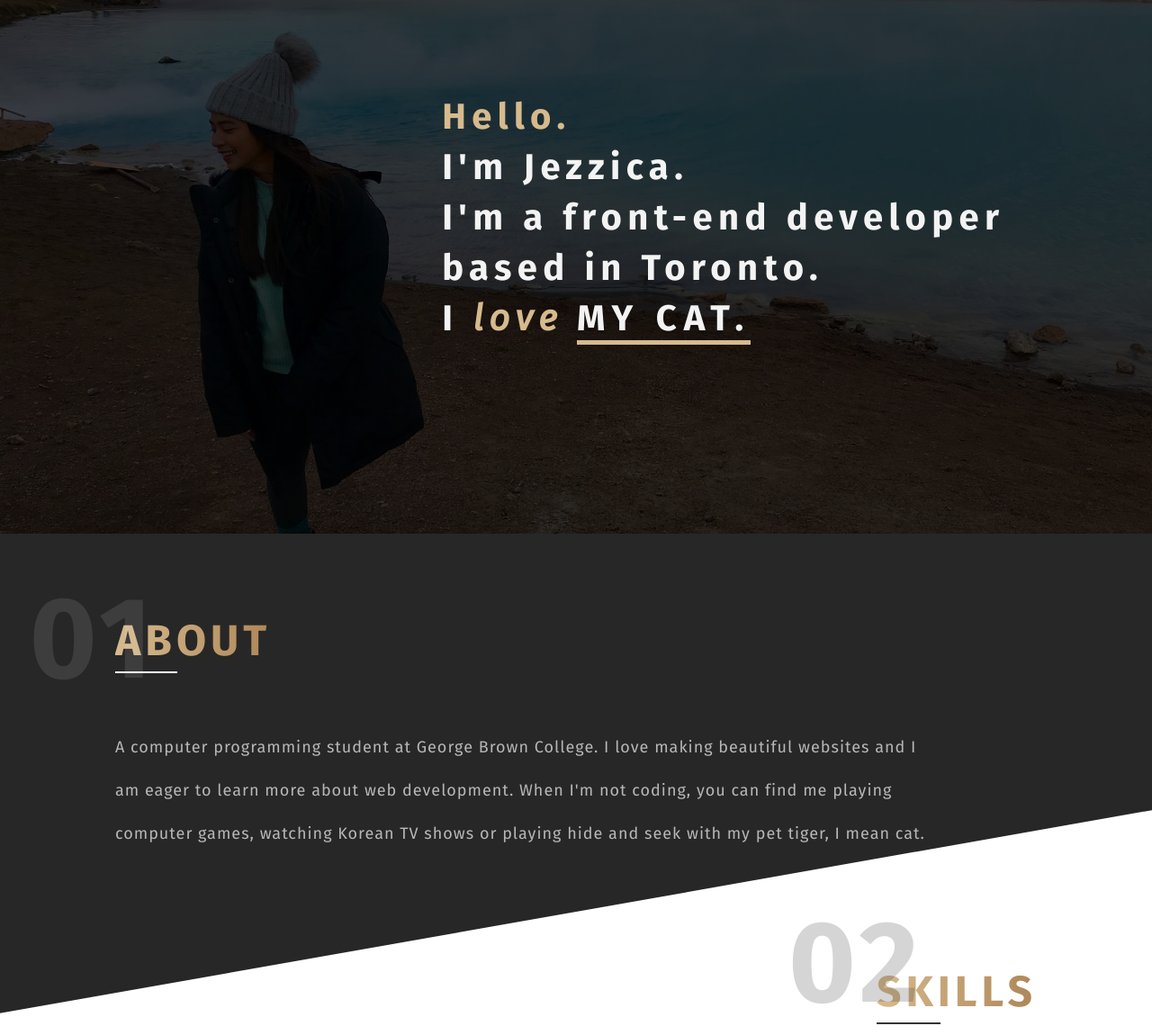
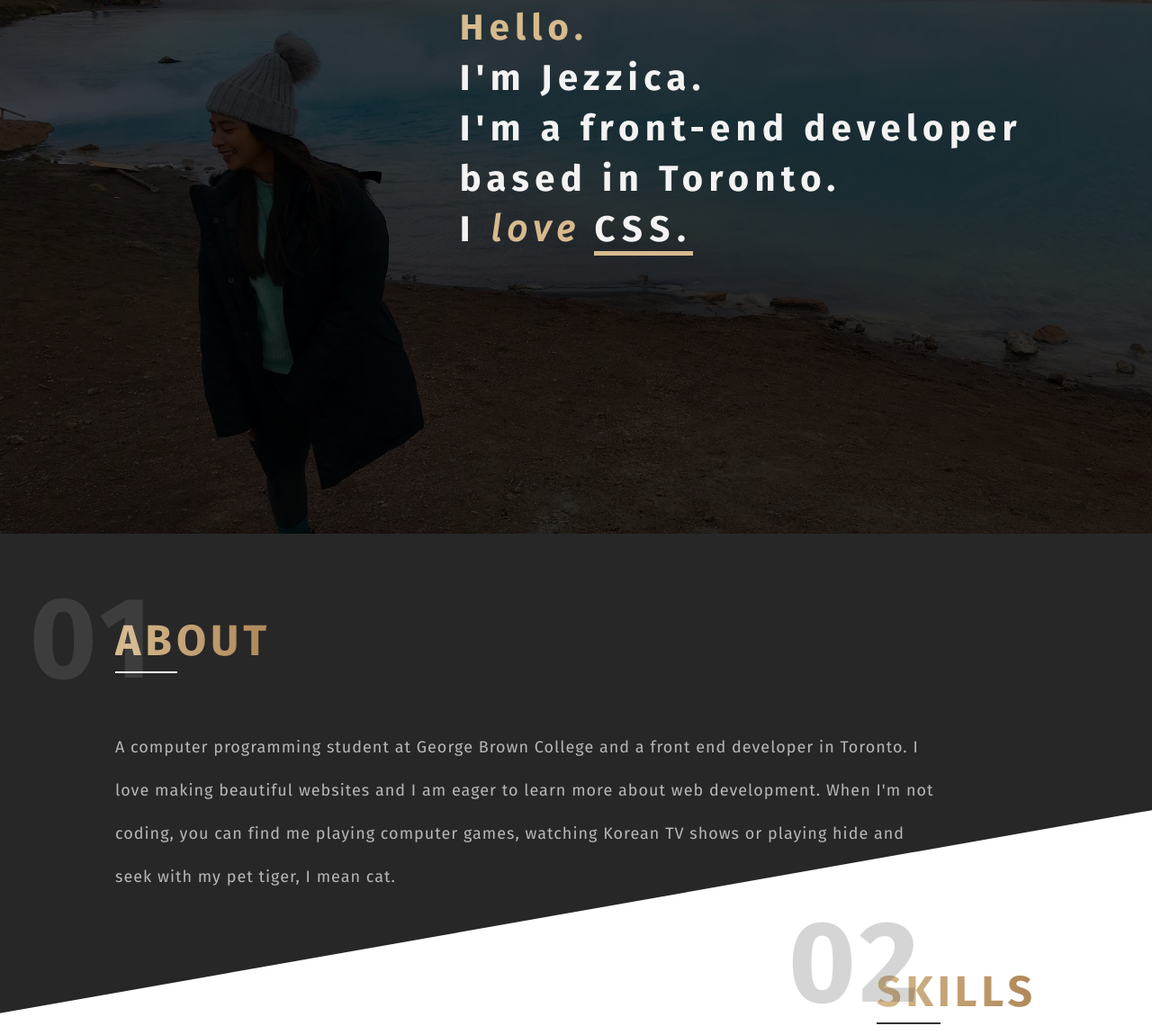
Before and after one commit to jezzicaaaaa/secondPersonalWeb, a website: page index.html in a window 1280 px wide. Shown: the part 247-1397 px from the top of the page at 90% size. Drawn offline with nearby package versions, Linux system fonts and the light colour scheme.

Commit message:
fixed heading content spacing

```diff
--- a/index.html
+++ b/index.html
@@ -79,7 +79,7 @@
                 <h2>
                     <span class="numbers">01</span>About</h2>
                 <p class="text">
-                    A computer programming student at George Brown College. I love making beautiful websites and I am eager to learn more about
+                    A computer programming student at George Brown College and a front end developer in Toronto. I love making beautiful websites and I am eager to learn more about
                     web development. When I'm not coding, you can find me playing computer games, watching Korean TV shows
                     or playing hide and seek with my pet tiger, I mean cat.
                 </p>
--- a/js/script.js
+++ b/js/script.js
@@ -52,7 +52,7 @@ $(document).ready(function() {
     sr.reveal("i");
     sr.reveal("figure");
 
-    var thingsIlove = ["my cat", "linux", "nature", "css", "logic"];
+    var thingsIlove = ["my cat", "nature", "css"];
     var indexOfThings = 0;
 
     function iterateList() {
--- a/scss/partials/_header.scss
+++ b/scss/partials/_header.scss
@@ -53,7 +53,11 @@ header {
   }
   .header-content {
     width: auto;
-    margin: 20% 0 auto 40%;
+    display: flex;
+    justify-content: flex-end;
+    align-items: center;
+    align-content: center;
+    margin-top: 10%;
     h1 {
       font-size: 3rem;
       line-height: 4rem;
```
Also changed, not shown: package.json (+5 -4 lines), css/style.css, 1 other file.
